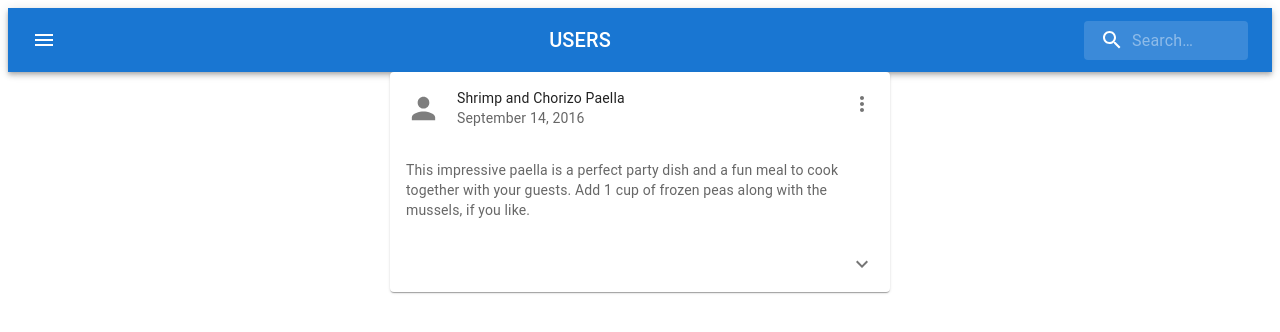
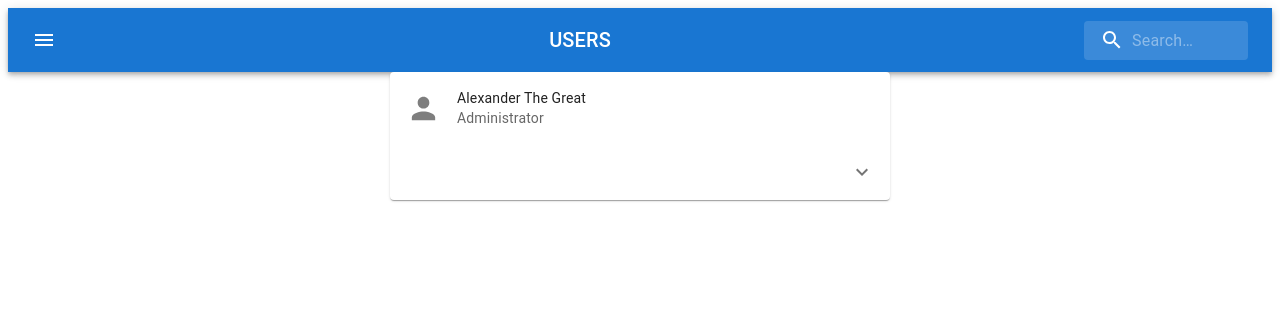
Before and after one commit to Zanderson91/veryable-ui-challenge, a React (Create React App) app: page / in a window 1280 px wide. Shown: the top 332 px of the page. Built offline with nearby package versions, Linux system fonts and the light colour scheme.

Commit message:
Added card, now adding fields and mapping data into card

```diff
--- a/src/components/card/card.jsx
+++ b/src/components/card/card.jsx
@@ -11,6 +11,7 @@ import ExpandMoreIcon from '@mui/icons-material/ExpandMore';
 import MoreVertIcon from '@mui/icons-material/MoreVert';
 import PersonIcon from '@mui/icons-material/Person';
 import './card.css'
+import { userList } from '../userList';
 
 
 
@@ -33,27 +34,23 @@ export default function UserCard() {
   };
 
   return (
-    <Card sx={{ maxWidth: 500 }}>
+    <Card sx={{ width: 500 }}>
       <CardHeader
         avatar={
-          <PersonIcon fontSize="large" color="#7e7e7e">
+          <PersonIcon fontSize="large">
           </PersonIcon>
         }
-        action={
-          <IconButton aria-label="settings">
-            <MoreVertIcon />
-          </IconButton>
-        }
-        title="Shrimp and Chorizo Paella"
-        subheader="September 14, 2016"
-      />
-      <CardContent>
+        title="Alexander The Great"
+        subheader="Administrator"
+        email="alexander@conqueror.com"
+        />
+      {/* <CardContent>
         <Typography variant="body2" color="text.secondary">
           This impressive paella is a perfect party dish and a fun meal to cook
           together with your guests. Add 1 cup of frozen peas along with the mussels,
           if you like.
         </Typography>
-      </CardContent>
+      </CardContent> */}
       <CardActions disableSpacing>
         <ExpandMore
           expand={expanded}
@@ -66,31 +63,18 @@ export default function UserCard() {
       </CardActions>
       <Collapse in={expanded} timeout="auto" unmountOnExit>
         <CardContent>
-          <Typography paragraph>Method:</Typography>
-          <Typography paragraph>
-            Heat 1/2 cup of the broth in a pot until simmering, add saffron and set
-            aside for 10 minutes.
-          </Typography>
-          <Typography paragraph>
-            Heat oil in a (14- to 16-inch) paella pan or a large, deep skillet over
-            medium-high heat. Add chicken, shrimp and chorizo, and cook, stirring
-            occasionally until lightly browned, 6 to 8 minutes. Transfer shrimp to a
-            large plate and set aside, leaving chicken and chorizo in the pan. Add
-            pimentón, bay leaves, garlic, tomatoes, onion, salt and pepper, and cook,
-            stirring often until thickened and fragrant, about 10 minutes. Add
-            saffron broth and remaining 4 1/2 cups chicken broth; bring to a boil.
-          </Typography>
-          <Typography paragraph>
-            Add rice and stir very gently to distribute. Top with artichokes and
-            peppers, and cook without stirring, until most of the liquid is absorbed,
-            15 to 18 minutes. Reduce heat to medium-low, add reserved shrimp and
-            mussels, tucking them down into the rice, and cook again without
-            stirring, until mussels have opened and rice is just tender, 5 to 7
-            minutes more. (Discard any mussels that don’t open.)
-          </Typography>
-          <Typography>
-            Set aside off of the heat to let rest for 10 minutes, and then serve.
-          </Typography>
+          <Typography paragraph>First Name</Typography>
+          {userList.map((userList, id) => (
+              <div key={id}>
+                    {userList.firstName}
+                </div>
+            ))}
+
+            <Typography paragraph>Phone:</Typography>
+
+            <Typography paragraph>Created At:</Typography>
+
+            <Typography paragraph>Last Logged In:</Typography>
         </CardContent>
       </Collapse>
     </Card>
--- a/src/components/user-list.js
+++ b/src/components/userList.js
@@ -30,7 +30,7 @@ export const userList = [
     {
         id: 2,
         firstNam: "Aristotle",
-        lastName": "",
+        lastName: "",
         role: "User",
         email: "aristotlethinks@greece.com",
         street: "14 Agora Way",
```
